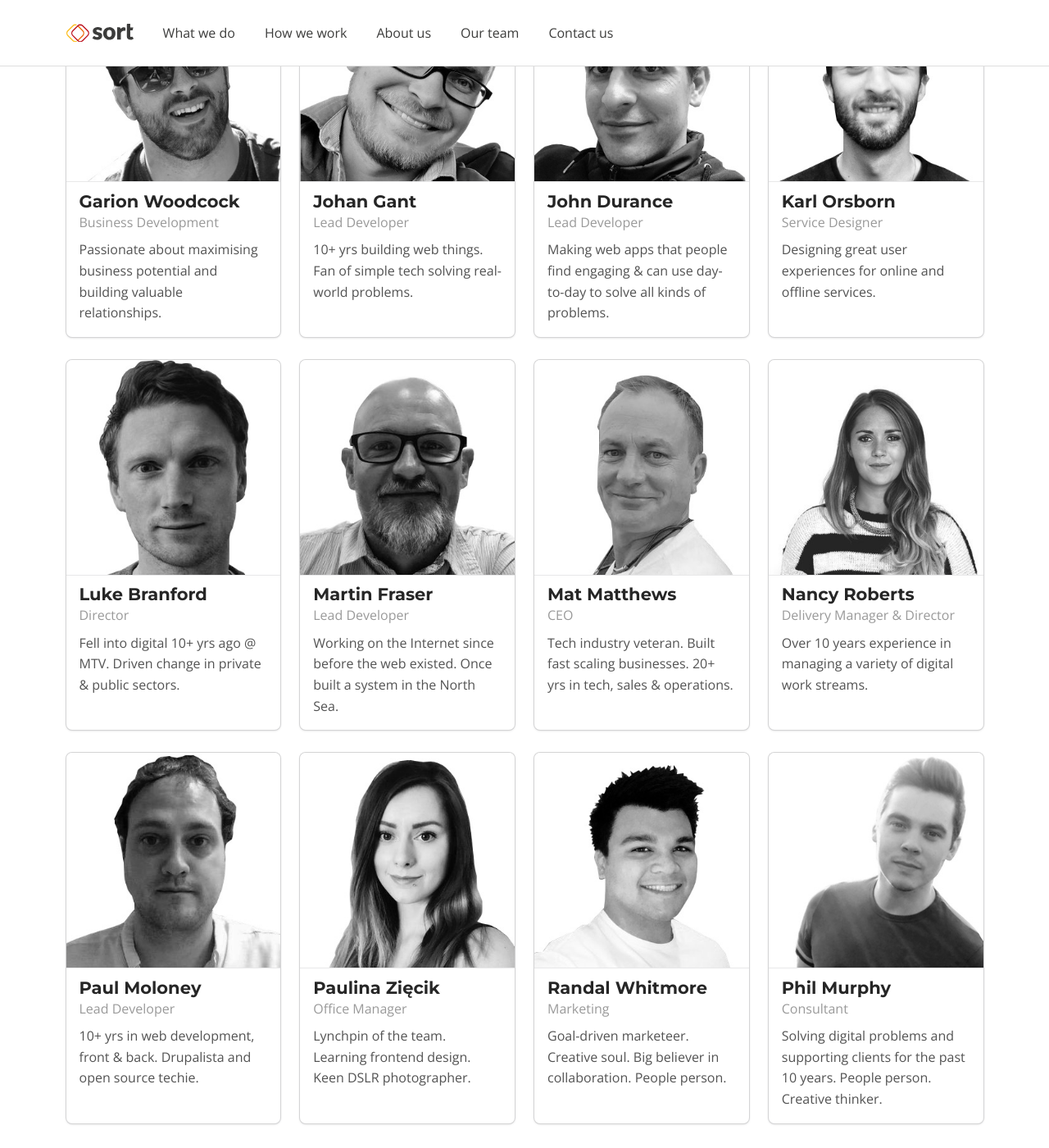
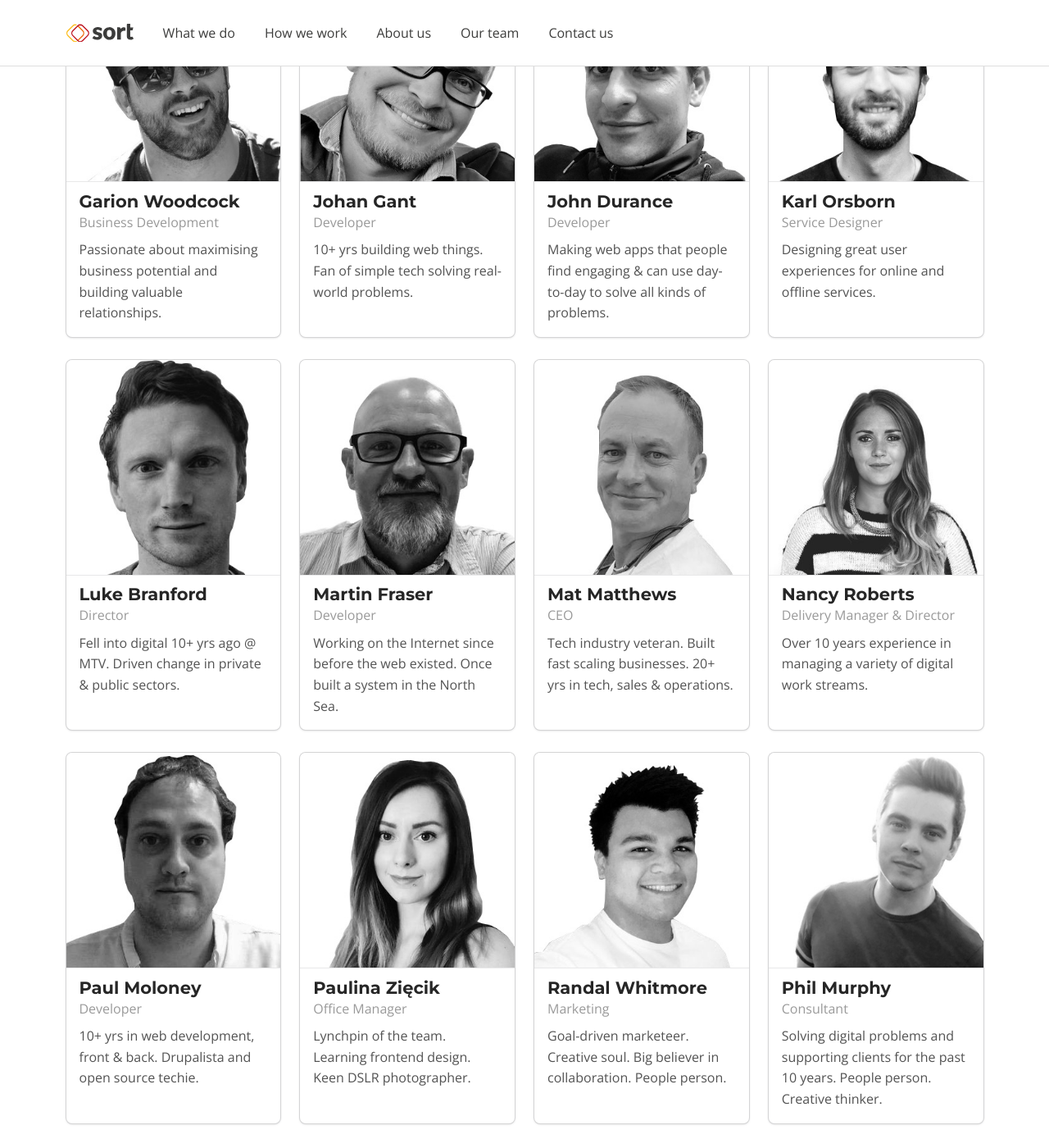
Before and after one commit to wearesort/sort-wearesort, a Jekyll site: the page built from _pages/our-team.html, in a window 1280 px wide and 1400 px high, scrolled down 876 px. Shown: the whole window at 82% size. Built offline with Jekyll 4.4.1, drawn with Linux system fonts in a browser that asks for light colours; nearby versions of some CDN libraries.

Commit message:
Removed lead from all developers

```diff
--- a/_pages/our-team.html
+++ b/_pages/our-team.html
@@ -48,13 +48,13 @@ permalink: /our-team/
     {% include block-card-people.html
       image="/assets/files/images/portraits/johan.jpg"
       name="Johan Gant"
-      position="Lead Developer"
+      position="Developer"
       description="10+ yrs building web things. Fan of simple tech solving real-world problems."
     %}
     {% include block-card-people.html
       image="/assets/files/images/portraits/john.jpg"
       name="John Durance"
-      position="Lead Developer"
+      position="Developer"
       description="Making web apps that people find engaging & can use day-to-day to solve all kinds of problems."
     %}
     {% include block-card-people.html
@@ -72,7 +72,7 @@ permalink: /our-team/
     {% include block-card-people.html
       image="/assets/files/images/portraits/martin.jpg"
       name="Martin Fraser"
-      position="Lead Developer"
+      position="Developer"
       description="Working on the Internet since before the web existed. Once built a system in the North Sea."
     %}
     {% include block-card-people.html
@@ -90,7 +90,7 @@ permalink: /our-team/
     {% include block-card-people.html
       image="/assets/files/images/portraits/paul.jpg"
       name="Paul Moloney"
-      position="Lead Developer"
+      position="Developer"
       description="10+ yrs in web development, front & back. Drupalista and open source techie."
     %}
     {% include block-card-people.html
```
